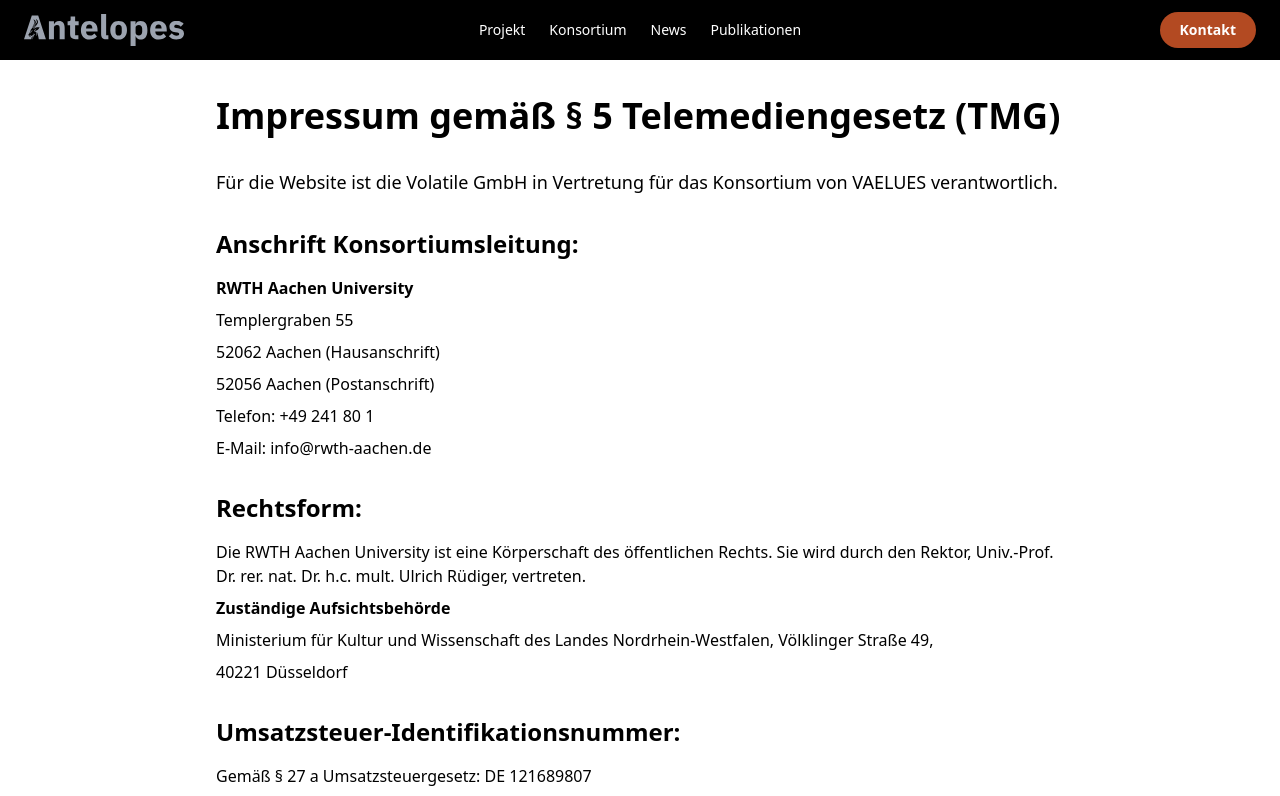
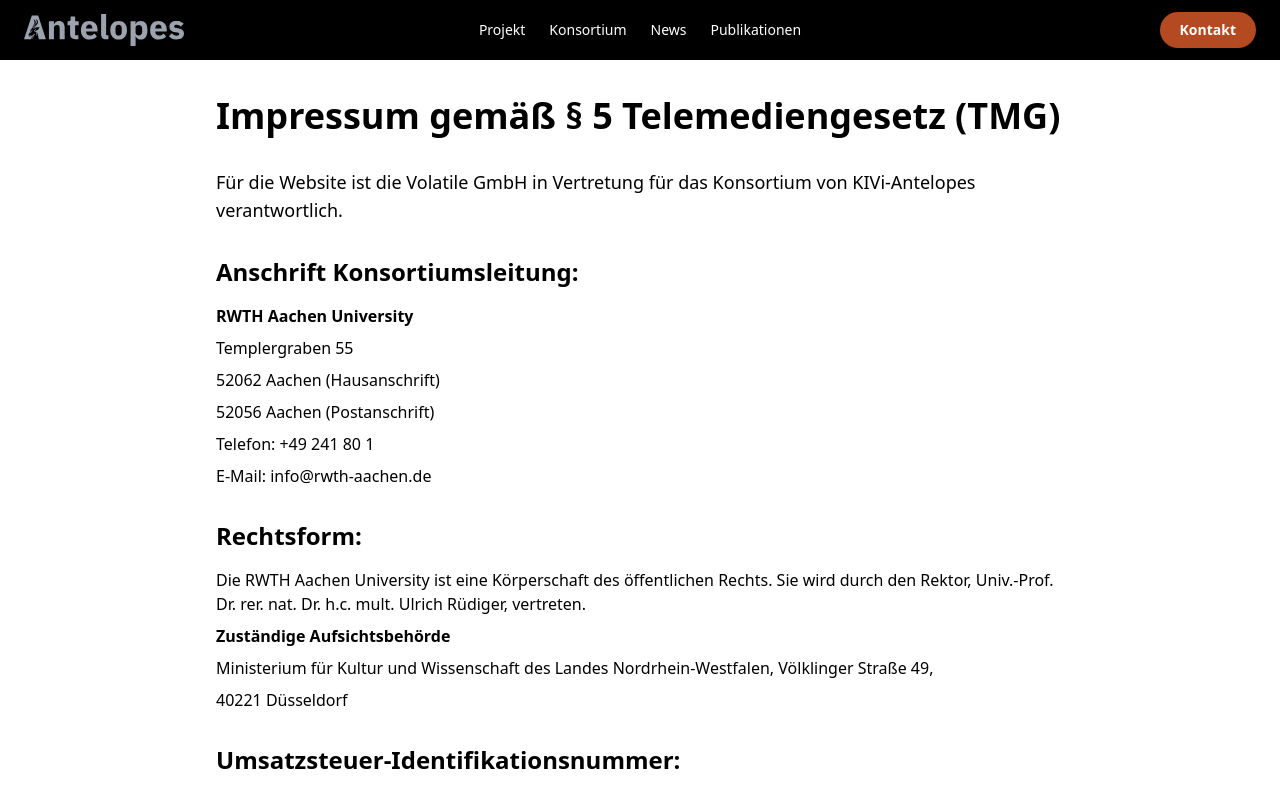
Before and after one commit to FabianStupperich/website_antelopes, a React (Vite) app: page /impressum in a window 1280 px wide. Shown: the top 796 px of the page. Built offline with nearby package versions, Linux system fonts and the light colour scheme.

Commit message:
Updated Impressum.tsx

```diff
--- a/src/components/Impressum.tsx
+++ b/src/components/Impressum.tsx
@@ -12,7 +12,7 @@ export default function Impressum() {
           <h1 className="text-4xl font-bold mb-8">Impressum gemäß § 5 Telemediengesetz (TMG)</h1>
 
           <p className="text-lg mb-8">
-            Für die Website ist die Volatile GmbH in Vertretung für das Konsortium von VAELUES verantwortlich.
+            Für die Website ist die Volatile GmbH in Vertretung für das Konsortium von KIVi-Antelopes verantwortlich.
           </p>
 
           <section className="mb-8">
```
